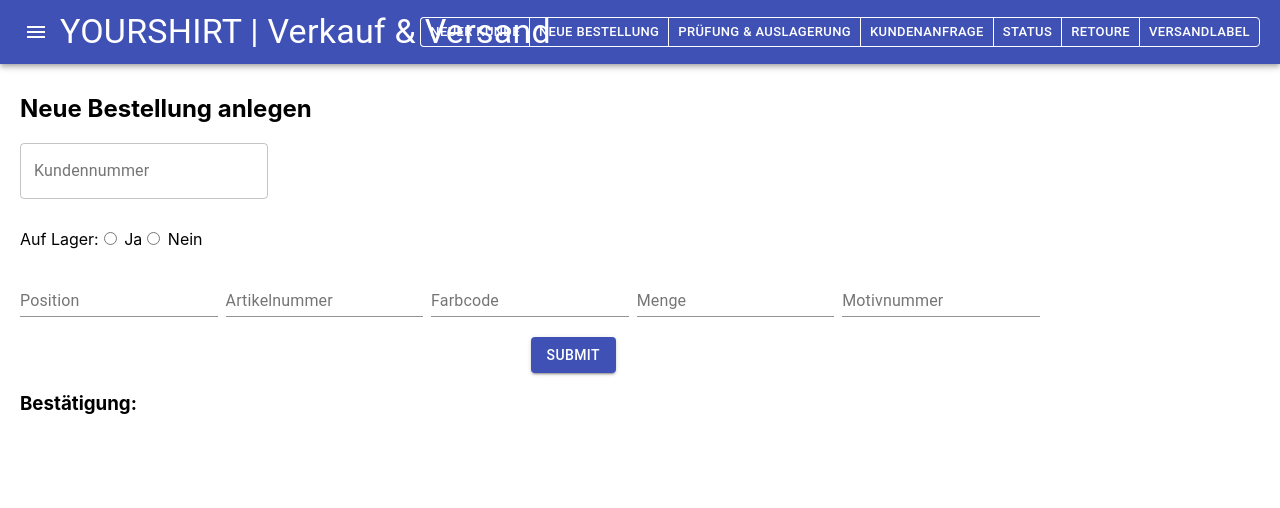
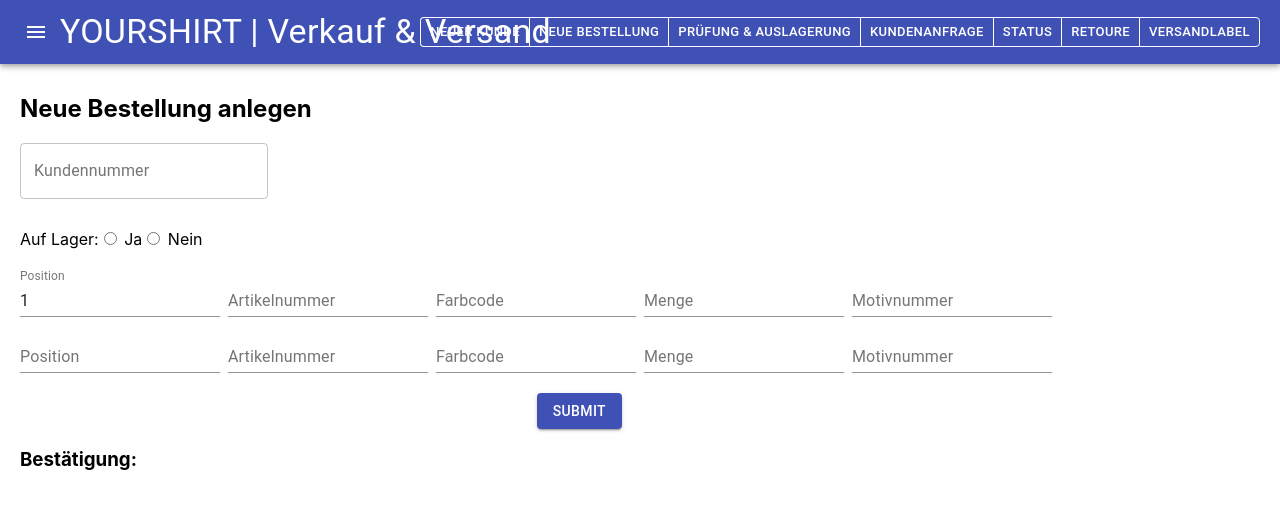
Before and after one commit to steffistae/esi__FE_verkaufversand, a React (Create React App) app: page /neworder in a window 1280 px wide. Shown: the top 508 px of the page. Built offline with nearby package versions, Linux system fonts and the light colour scheme.

Commit message:
added functions in New Order

```diff
--- a/src/Booking.js
+++ b/src/Booking.js
@@ -14,7 +14,7 @@
       error: null,
       isLoaded: false,
       orderNr: "",
-      prodOrderNr: "",
+      prodOrderNr: "TEST_J",
       fkmaterials: "",
       quantity: "",
       customerID: "",
@@ -221,7 +221,7 @@
                           style={{
                             display: "flex",
                             alignItems: "center",
-                            margin: "10px",
+                            margin: "5px",
                           }}
                         >
                           <TextField
--- a/src/NewOrder.js
+++ b/src/NewOrder.js
@@ -14,26 +14,51 @@
 
     this.state = {
       customerID: "",
-      lineItem: "",
+      toStock: false,
+      lineItem: "1",
       articleNr: "",
       colorCode: "",
       quantity: "",
       motivNr: "",
-      toStock: true,
+      lineItem2: "",
+      articleNr2: "",
+      colorCode2: "",
+      quantity2: "",
+      motivNr2: ""
     };
   }
 
-  changeHandler = (e) => {
+  changeHandler = e => {
     this.setState({ [e.target.name]: e.target.value });
+    this.setState({toStock: true})
   };
 
-  submitHandler = (e) => {
+  submitHandler = e => {
+    const data = {
+      customerID: this.state.customerID,
+      lineItem: this.state.lineItem,
+      articleNr: this.state.articleNr,
+      colorCode: this.state.colorCode,
+      quantity: this.state.quantity,
+      motivNr: this.state.motivNr,
+      toStock: this.state.toStock
+    }
+    const data2 = {
+      customerID: this.state.customerID,
+      lineItem: this.state.lineItem2,
+      articleNr: this.state.articleNr2,
+      colorCode: this.state.colorCode2,
+      quantity: this.state.quantity2,
+      motivNr: this.state.motivNr2,
+      toStock: this.state.toStock
+    }
+
     e.preventDefault();
-    console.log(this.state);
+    console.log([{data},{data2}]);
     axios
       .post(
         "https://5club7wre8.execute-api.eu-central-1.amazonaws.com/sales/addorder",
-        this.state
+        [{data},{data2}]
       )
       .then((response) => {
         console.log(response);
@@ -47,10 +72,15 @@
     const {
       customerID,
       lineItem,
+      lineItem2,
       articleNr,
+      articleNr2,
       colorCode,
+      colorCode2,
       quantity,
+      quantity2,
       motivNr,
+      motivNr2,
       toStock,
     } = this.state;
     let content = "";
@@ -99,7 +129,7 @@
                     <Grid item xs={2} sm={2}>
                       <TextField
                         label="Position"
-                        type="text"
+                        type="number"
                         name="lineItem"
                         value={lineItem}
                         onChange={this.changeHandler}
@@ -117,7 +147,7 @@
                     <Grid item xs={2} sm={2}>
                       <TextField
                         label="Farbcode"
-                        type="number"
+                        type="text"
                         name="colorCode"
                         value={colorCode}
                         onChange={this.changeHandler}
@@ -126,7 +156,7 @@
                     <Grid item xs={2} sm={2}>
                       <TextField
                         label="Menge"
-                        type="text"
+                        type="number"
                         name="quantity"
                         value={quantity}
                         onChange={this.changeHandler}
@@ -138,6 +168,52 @@
                         type="text"
                         name="motivNr"
                         value={motivNr}
+                        onChange={this.changeHandler}
+                      />
+                    </Grid>
+                    <Grid item xs={2} sm={2}></Grid>
+                    <Grid item xs={2} sm={2}>
+                      <TextField
+                        label="Position"
+                        type="number"
+                        name="lineItem2"
+                        value={lineItem2}
+                        onChange={this.changeHandler}
+                      />
+                    </Grid>
+                    <Grid item xs={2} sm={2}>
+                      <TextField
+                        label="Artikelnummer"
+                        type="text"
+                        name="articleNr2"
+                        value={articleNr2}
+                        onChange={this.changeHandler}
+                      />
+                    </Grid>
+                    <Grid item xs={2} sm={2}>
+                      <TextField
+                        label="Farbcode"
+                        type="text"
+                        name="colorCode2"
+                        value={colorCode2}
+                        onChange={this.changeHandler}
+                      />
+                    </Grid>
+                    <Grid item xs={2} sm={2}>
+                      <TextField
+                        label="Menge"
+                        type="number"
+                        name="quantity2"
+                        value={quantity2}
+                        onChange={this.changeHandler}
+                      />
+                    </Grid>
+                    <Grid item xs={2} sm={2}>
+                      <TextField
+                        label="Motivnummer"
+                        type="text"
+                        name="motivNr2"
+                        value={motivNr2}
                         onChange={this.changeHandler}
                       />
                     </Grid>
```
